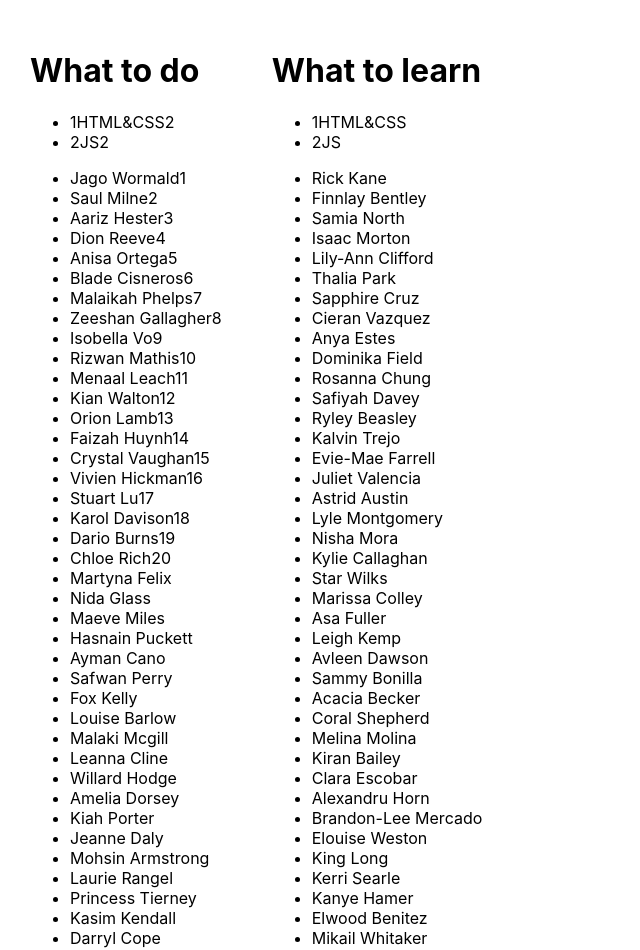
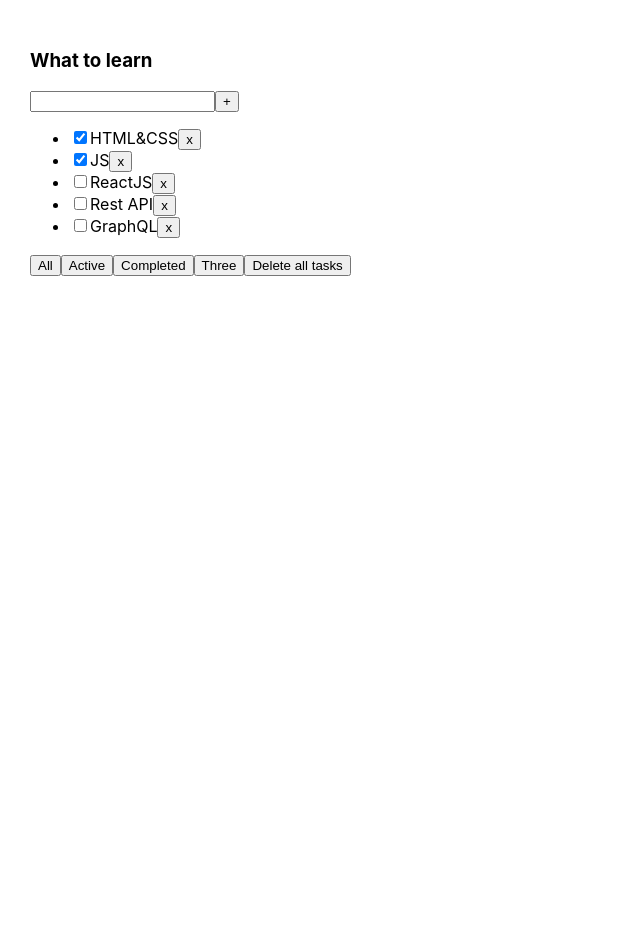
Before and after one commit to melion11/additional-tasks, a React (Create React App) app: page / in a window 1280 px wide. Shown: the top 950 px of the page, without its empty margins (0-640 px from the left). After the commit the page ends 800 px from the top, so only its background shows below. Built offline with nearby package versions, Linux system fonts and the light colour scheme.

Commit message:
completed second additional ex with filter and new buttons

```diff
--- a/src/App.tsx
+++ b/src/App.tsx
@@ -1,147 +1,56 @@
-import React from 'react';
+import React, {useState} from 'react';
 import './App.css';
-import Tasks from "./components/Tasks";
-
-
-// Hi Guys!
-// Let's reinforce our current session!
-// -You have 2 arrays. You should create a new component TASKS, where you will render these arrays.
-// -Don't forget to assign types to our data.
-
-
-export type DataType = {
-    title: string
-    tasks: TaskType[]
-    students: string[]
-}
-
-export type TaskType = {
-    taskId: number
-    title: string
-    isDone: boolean
-}
+import {Todolist} from './Todolist';
 
 
 
+//Hi guys!
+//1. Let's create a 'DELETE ALL TASKS' button, and place it above the filter buttons
+//Clicking the button removes all tasks
+//2. Let's create a fourth filter button-if you click it, the first three tasks will be displayed
+//3. Relocate everything associated with  filters to the Todolist.tsx component. Make it work
+//
+// let [filter, setFilter] = useState<FilterValuesType>("all");
+//
+// let tasksForTodolist = tasks;
+//
+// if (filter === "active") {
+//     tasksForTodolist = tasks.filter(t => t.isDone === false);
+// }
+// if (filter === "completed") {
+//     tasksForTodolist = tasks.filter(t => t.isDone === true);
+// }
+//
+// function changeFilter(value: FilterValuesType) {
+//     setFilter(value);
+// }
+
 function App() {
-    const data1: DataType = {
-        title: "What to do",
-        tasks: [
-            {taskId: 1, title: "HTML&CSS2", isDone: true},
-            {taskId: 2, title: "JS2", isDone: true}
-        ],
-        students: [
-            'Jago Wormald1',
-            'Saul Milne2',
-            'Aariz Hester3',
-            'Dion Reeve4',
-            'Anisa Ortega5',
-            'Blade Cisneros6',
-            'Malaikah Phelps7',
-            'Zeeshan Gallagher8',
-            'Isobella Vo9',
-            'Rizwan Mathis10',
-            'Menaal Leach11',
-            'Kian Walton12',
-            'Orion Lamb13',
-            'Faizah Huynh14',
-            'Crystal Vaughan15',
-            'Vivien Hickman16',
-            'Stuart Lu17',
-            'Karol Davison18',
-            'Dario Burns19',
-            'Chloe Rich20',
-            'Martyna Felix',
-            'Nida Glass',
-            'Maeve Miles',
-            'Hasnain Puckett',
-            'Ayman Cano',
-            'Safwan Perry',
-            'Fox Kelly',
-            'Louise Barlow',
-            'Malaki Mcgill',
-            'Leanna Cline',
-            'Willard Hodge',
-            'Amelia Dorsey',
-            'Kiah Porter',
-            'Jeanne Daly',
-            'Mohsin Armstrong',
-            'Laurie Rangel',
-            'Princess Tierney',
-            'Kasim Kendall',
-            'Darryl Cope',
-            'Elysha Ray',
-            'Liyana Harris',
-            'Kashif Blackburn',
-            'Atif Zimmerman',
-            'Sila Hartley',
-            'Ralphie Hebert',
-        ]
+
+    let [tasks, setTasks] = useState([
+        {id: 1, title: "HTML&CSS", isDone: true},
+        {id: 2, title: "JS", isDone: true},
+        {id: 3, title: "ReactJS", isDone: false},
+        {id: 4, title: "Rest API", isDone: false},
+        {id: 5, title: "GraphQL", isDone: false},
+    ]);
+
+    function removeTask(id: number) {
+        let filteredTasks = tasks.filter(t => t.id != id);
+        setTasks(filteredTasks);
     }
-    const data2: DataType = {
-        title: "What to learn",
-        tasks: [
-            {taskId: 1, title: "HTML&CSS", isDone: true},
-            {taskId: 2, title: "JS", isDone: true}
-        ],
-        students: [
-            'Rick Kane',
-            'Finnlay Bentley',
-            'Samia North',
-            'Isaac Morton',
-            'Lily-Ann Clifford',
-            'Thalia Park',
-            'Sapphire Cruz',
-            'Cieran Vazquez',
-            'Anya Estes',
-            'Dominika Field',
-            'Rosanna Chung',
-            'Safiyah Davey',
-            'Ryley Beasley',
-            'Kalvin Trejo',
-            'Evie-Mae Farrell',
-            'Juliet Valencia',
-            'Astrid Austin',
-            'Lyle Montgomery',
-            'Nisha Mora',
-            'Kylie Callaghan',
-            'Star Wilks',
-            'Marissa Colley',
-            'Asa Fuller',
-            'Leigh Kemp',
-            'Avleen Dawson',
-            'Sammy Bonilla',
-            'Acacia Becker',
-            'Coral Shepherd',
-            'Melina Molina',
-            'Kiran Bailey',
-            'Clara Escobar',
-            'Alexandru Horn',
-            'Brandon-Lee Mercado',
-            'Elouise Weston',
-            'King Long',
-            'Kerri Searle',
-            'Kanye Hamer',
-            'Elwood Benitez',
-            'Mikail Whitaker',
-            'Bobby Hardy',
-            'Talha Ferry',
-            'Priscilla Landry',
-            'Olivia-Grace Cain',
-            'Kiaan Wallace',
-            'Wesley Padilla90',
-            'Ella-Grace Wooten91',
-            'Kaif Molloy92',
-            'Kamal Broadhurst93',
-            'Bianca Ferrell94',
-            'Micheal Talbot95',
-        ]
+
+    function deletedTasks () {
+        setTasks([])
     }
 
     return (
         <div className="App">
-            <Tasks data={data1}/>
-            <Tasks data={data2}/>
+            <Todolist title="What to learn"
+                      tasks={tasks}
+                      removeTask={removeTask}
+                      deletedTasks={deletedTasks}
+            />
         </div>
     );
 }
@@ -149,180 +58,61 @@
 export default App;
 
 
-//--------------------------------------------------------------
-// import React from 'react';
+//-------------------------------------------------------------------------
+
+// import React, {useState} from 'react';
 // import './App.css';
-// import {Tasks} from "./Tasks";
-//
-// export type DataType = {
-//     title: string
-//     tasks: Array<TasksType>
-//     students: Array<string>
-// }
-// export type TasksType = {
-//     taskId: number
-//     title: string
-//     isDone: boolean
-// }
+// import {Todolist} from './Todolist';
 //
 //
+// export type FilterValuesType = "all" | "active" | "completed" | "three";
+//
 // function App() {
-//     const data1= {
-//         title: "What to do",
-//         tasks: [
-//             {taskId: 1, title: "HTML&CSS2", isDone: true},
-//             {taskId: 2, title: "JS2", isDone: true}
-//         ],
-//         students: [
-//             'Jago Wormald1',
-//             'Saul Milne2',
-//             'Aariz Hester3',
-//             'Dion Reeve4',
-//             'Anisa Ortega5',
-//             'Blade Cisneros6',
-//             'Malaikah Phelps7',
-//             'Zeeshan Gallagher8',
-//             'Isobella Vo9',
-//             'Rizwan Mathis10',
-//             'Menaal Leach11',
-//             'Kian Walton12',
-//             'Orion Lamb13',
-//             'Faizah Huynh14',
-//             'Crystal Vaughan15',
-//             'Vivien Hickman16',
-//             'Stuart Lu17',
-//             'Karol Davison18',
-//             'Dario Burns19',
-//             'Chloe Rich20',
-//             'Martyna Felix',
-//             'Nida Glass',
-//             'Maeve Miles',
-//             'Hasnain Puckett',
-//             'Ayman Cano',
-//             'Safwan Perry',
-//             'Fox Kelly',
-//             'Louise Barlow',
-//             'Malaki Mcgill',
-//             'Leanna Cline',
-//             'Willard Hodge',
-//             'Amelia Dorsey',
-//             'Kiah Porter',
-//             'Jeanne Daly',
-//             'Mohsin Armstrong',
-//             'Laurie Rangel',
-//             'Princess Tierney',
-//             'Kasim Kendall',
-//             'Darryl Cope',
-//             'Elysha Ray',
-//             'Liyana Harris',
-//             'Kashif Blackburn',
-//             'Atif Zimmerman',
-//             'Sila Hartley',
-//             'Ralphie Hebert',
-//         ]
+//
+//     let [tasks, setTasks] = useState([
+//         {id: 1, title: "HTML&CSS", isDone: true},
+//         {id: 2, title: "JS", isDone: true},
+//         {id: 3, title: "ReactJS", isDone: false},
+//         {id: 4, title: "Rest API", isDone: false},
+//         {id: 5, title: "GraphQL", isDone: false},
+//     ]);
+//
+//     const deleteAllTasks = () => {
+//         setTasks([])
 //     }
-//     const data2 = {
-//         title: "What to learn",
-//         tasks: [
-//             {taskId: 1, title: "HTML&CSS", isDone: true},
-//             {taskId: 2, title: "JS", isDone: true}
-//         ],
-//         students: [
-//             'Rick Kane',
-//             'Finnlay Bentley',
-//             'Samia North',
-//             'Isaac Morton',
-//             'Lily-Ann Clifford',
-//             'Thalia Park',
-//             'Sapphire Cruz',
-//             'Cieran Vazquez',
-//             'Anya Estes',
-//             'Dominika Field',
-//             'Rosanna Chung',
-//             'Safiyah Davey',
-//             'Ryley Beasley',
-//             'Kalvin Trejo',
-//             'Evie-Mae Farrell',
-//             'Juliet Valencia',
-//             'Astrid Austin',
-//             'Lyle Montgomery',
-//             'Nisha Mora',
-//             'Kylie Callaghan',
-//             'Star Wilks',
-//             'Marissa Colley',
-//             'Asa Fuller',
-//             'Leigh Kemp',
-//             'Avleen Dawson',
-//             'Sammy Bonilla',
-//             'Acacia Becker',
-//             'Coral Shepherd',
-//             'Melina Molina',
-//             'Kiran Bailey',
-//             'Clara Escobar',
-//             'Alexandru Horn',
-//             'Brandon-Lee Mercado',
-//             'Elouise Weston',
-//             'King Long',
-//             'Kerri Searle',
-//             'Kanye Hamer',
-//             'Elwood Benitez',
-//             'Mikail Whitaker',
-//             'Bobby Hardy',
-//             'Talha Ferry',
-//             'Priscilla Landry',
-//             'Olivia-Grace Cain',
-//             'Kiaan Wallace',
-//             'Wesley Padilla90',
-//             'Ella-Grace Wooten91',
-//             'Kaif Molloy92',
-//             'Kamal Broadhurst93',
-//             'Bianca Ferrell94',
-//             'Micheal Talbot95',
-//         ]
+//
+//     function removeTask(id: number) {
+//         let filteredTasks = tasks.filter(t => t.id != id);
+//         setTasks(filteredTasks);
 //     }
+//
+//     // let [filter, setFilter] = useState<FilterValuesType>("all");
+//     //
+//     // let tasksForTodolist = tasks;
+//     //
+//     // if (filter === "active") {
+//     //     tasksForTodolist = tasks.filter(t => t.isDone === false);
+//     // }
+//     // if (filter === "completed") {
+//     //     tasksForTodolist = tasks.filter(t => t.isDone === true);
+//     // }
+//     //
+//     // function changeFilter(value: FilterValuesType) {
+//     //     setFilter(value);
+//     // }
 //
 //     return (
 //         <div className="App">
-//             <Tasks data={data1}/>
-//             <Tasks data={data2}/>
+//             <Todolist
+//                 title="What to learn"
+//                 tasks={tasks}
+//                 removeTask={removeTask}
+//                 //changeFilter={changeFilter}
+//                 deleteAllTasks={deleteAllTasks}
+//
+//             />
 //         </div>
 //     );
 // }
 //
 // export default App;
-
-// import React from 'react';
-// import {DataType} from "./App";
-//
-// type  TasksPropsType = {
-//     data: DataType
-// }
-//
-// export const Tasks = (props: TasksPropsType) => {
-//     return (
-//         <div>
-//             <h1>{props.data.title}</h1>
-//             <ul>
-//                 {props.data.tasks.map(el => {
-//                     return (
-//                         <li>
-//                             <span>{el.taskId}</span>
-//                             <span>{el.title}</span>
-//                             <span>{el.isDone}</span>
-//                         </li>
-//                     )
-//                 })}
-//             </ul>
-//
-//             <ul>
-//                 {props.data.students.map(el => {
-//                     return (
-//                         <li>{el}</li>
-//                     )
-//                 })}
-//             </ul>
-//         </div>
-//     );
-// };
-
-//--------------------------------------------------------------
--- /dev/null
+++ b/src/Todolist.tsx
@@ -0,0 +1,168 @@
+import React, {useState} from 'react';
+
+export type FilterValuesType = "all" | "active" | "completed" | "three";
+
+type TaskType = {
+    id: number
+    title: string
+    isDone: boolean
+}
+
+type PropsType = {
+    title: string
+    tasks: Array<TaskType>
+    removeTask: (taskId: number) => void
+    deletedTasks: () => void
+}
+
+export function Todolist(props: PropsType) {
+
+    let [filter, setFilter] = useState<FilterValuesType>("all");
+
+    let tasksForTodolist = props.tasks;
+
+    if (filter === "active") {
+        tasksForTodolist = props.tasks.filter(t => t.isDone === false);
+    }
+    if (filter === "completed") {
+        tasksForTodolist = props.tasks.filter(t => t.isDone === true);
+    }
+    if (filter === "three") {
+        tasksForTodolist = props.tasks.filter((t,index) => index < 3);
+    }
+
+    function changeFilter(value: FilterValuesType) {
+        setFilter(value);
+    }
+
+    return <div>
+        <h3>{props.title}</h3>
+        <div>
+            <input/>
+            <button>+</button>
+        </div>
+        <ul>
+            {
+                tasksForTodolist.map(t => <li key={t.id}>
+                    <input type="checkbox" checked={t.isDone}/>
+                    <span>{t.title}</span>
+                    <button onClick={ () => { props.removeTask(t.id) } }>x</button>
+                </li>)
+            }
+        </ul>
+        <div>
+            <button onClick={ () => { changeFilter("all") } }>
+                All
+            </button>
+            <button onClick={ () => { changeFilter("active") } }>
+                Active
+            </button>
+            <button onClick={ () => { changeFilter("completed") } }>
+                Completed
+                </button>
+            <button onClick={ () => { changeFilter("three") } }>
+                Three
+            </button>
+            <button onClick={ () => {props.deletedTasks()} }>
+                Delete all tasks
+            </button>
+
+        </div>
+    </div>
+}
+
+
+
+
+
+
+
+
+
+
+
+
+
+
+
+
+
+
+
+
+
+
+
+
+
+//------------------------------------------------------------------------------------------------
+
+// import React, {useState} from 'react';
+// import {FilterValuesType} from './App';
+//
+// type TaskType = {
+//     id: number
+//     title: string
+//     isDone: boolean
+// }
+//
+// type PropsType = {
+//     title: string
+//     tasks: Array<TaskType>
+//     removeTask: (taskId: number) => void
+//     //changeFilter: (value: FilterValuesType) => void
+//     deleteAllTasks:()=>void
+// }
+//
+// export function Todolist(props: PropsType) {
+//
+//     let [filter, setFilter] = useState<FilterValuesType>("all");
+//
+//     let tasksForTodolist = props.tasks;
+//
+//     if (filter === "three") {
+//         tasksForTodolist = props.tasks.filter(t => t.id<4);
+//     }
+//     if (filter === "active") {
+//         tasksForTodolist = props.tasks.filter(t => t.isDone === false);
+//     }
+//     if (filter === "completed") {
+//         tasksForTodolist = props.tasks.filter(t => t.isDone === true);
+//     }
+//
+//     function changeFilter(value: FilterValuesType) {
+//         setFilter(value);
+//     }
+//
+//     return <div>
+//         <h3>{props.title}</h3>
+//         <div>
+//             <input/>
+//             <button>+</button>
+//         </div>
+//         <ul>
+//             {
+//                 tasksForTodolist.map(t => <li key={t.id}>
+//                     <input type="checkbox" checked={t.isDone}/>
+//                     <span>{t.title}</span>
+//                     <button onClick={ () => { props.removeTask(t.id) } }>x</button>
+//                 </li>)
+//             }
+//         </ul>
+//         <button onClick={()=>props.deleteAllTasks()}>DELETE ALL TASKS</button>
+//         <div>
+//             <button onClick={ () => { changeFilter("three") } }>
+//                 Give me the first three
+//             </button>
+//             <button onClick={ () => { changeFilter("all") } }>
+//                 All
+//             </button>
+//             <button onClick={ () => { changeFilter("active") } }>
+//                 Active
+//             </button>
+//             <button onClick={ () => { changeFilter("completed") } }>
+//                 Completed
+//             </button>
+//         </div>
+//     </div>
+// }
```
